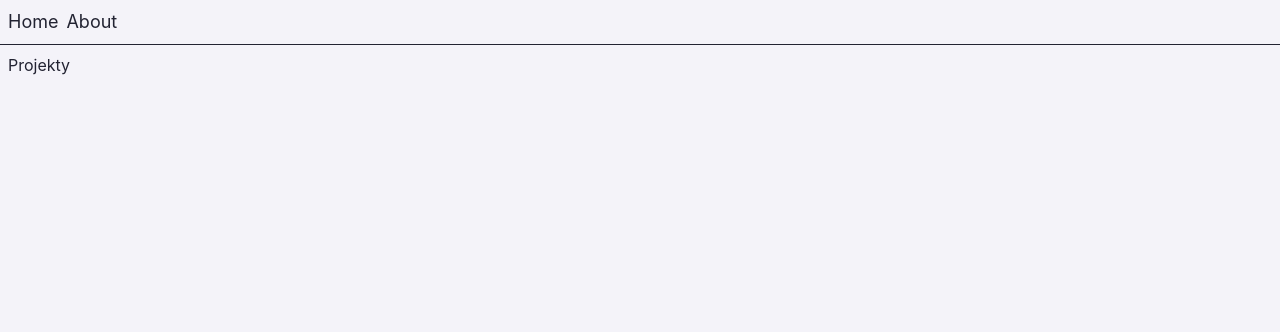
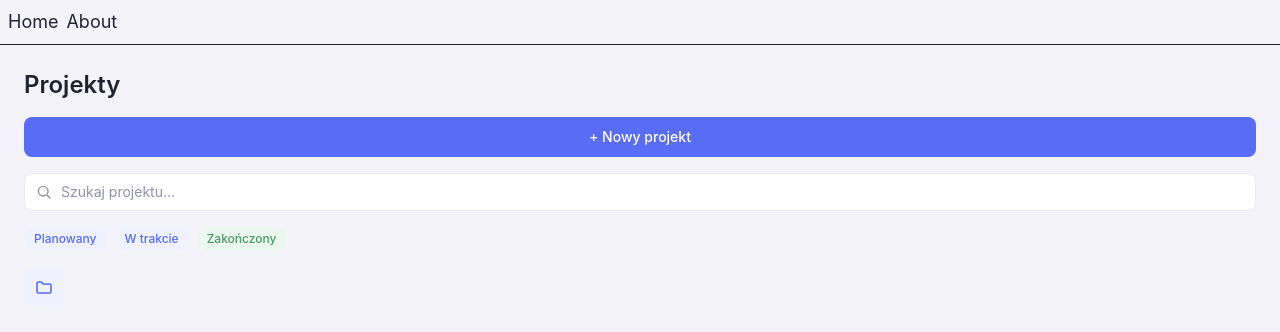
Before and after one commit to R3VANEK/status-pulse, a React (Vite) app in the folder frontend/: page /projects in a window 1280 px wide. Shown: the top 332 px of the page. Built offline with nearby package versions, Linux system fonts and the light colour scheme; no server answers.

Commit message:
Add Button, StatusBadge, SearchInput and ProjectIcon atoms

```diff
--- /dev/null
+++ b/frontend/src/components/atoms/Button.tsx
@@ -0,0 +1,17 @@
+import type { ButtonHTMLAttributes } from "react";
+
+type ButtonProps = ButtonHTMLAttributes<HTMLButtonElement>;
+
+export function Button({
+  className = "",
+  type = "button",
+  ...props
+}: ButtonProps) {
+  return (
+    <button
+      type={type}
+      className={`bg-primary text-on-primary focus-visible:outline-primary inline-flex items-center justify-center gap-2 rounded-lg px-4 py-2.5 text-sm font-medium transition-opacity hover:opacity-90 focus-visible:outline-2 focus-visible:outline-offset-2 ${className}`}
+      {...props}
+    />
+  );
+}
--- /dev/null
+++ b/frontend/src/components/atoms/ProjectIcon.tsx
@@ -0,0 +1,19 @@
+export function ProjectIcon() {
+  return (
+    <div className="bg-primary-soft text-on-primary-soft flex size-10 shrink-0 items-center justify-center rounded-lg">
+      <svg
+        aria-hidden="true"
+        viewBox="0 0 20 20"
+        fill="none"
+        stroke="currentColor"
+        strokeWidth="1.6"
+        className="size-5"
+      >
+        <path
+          d="M3 6.5A1.5 1.5 0 0 1 4.5 5h3l1.5 2h6.5A1.5 1.5 0 0 1 17 8.5v6a1.5 1.5 0 0 1-1.5 1.5h-11A1.5 1.5 0 0 1 3 14.5z"
+          strokeLinejoin="round"
+        />
+      </svg>
+    </div>
+  );
+}
--- /dev/null
+++ b/frontend/src/components/atoms/SearchInput.tsx
@@ -0,0 +1,26 @@
+import type { InputHTMLAttributes } from "react";
+
+type SearchInputProps = Omit<InputHTMLAttributes<HTMLInputElement>, "type">;
+
+export function SearchInput({ className = "", ...props }: SearchInputProps) {
+  return (
+    <div className={`relative ${className}`}>
+      <svg
+        aria-hidden="true"
+        viewBox="0 0 20 20"
+        fill="none"
+        stroke="currentColor"
+        strokeWidth="1.8"
+        className="text-fg-muted pointer-events-none absolute top-1/2 left-3 size-4 -translate-y-1/2"
+      >
+        <circle cx="9" cy="9" r="6" />
+        <path d="m14 14 3.5 3.5" strokeLinecap="round" />
+      </svg>
+      <input
+        type="search"
+        className="border-line bg-surface text-fg placeholder:text-fg-muted focus:border-primary w-full rounded-lg border py-2 pr-3 pl-9 text-sm focus:outline-none"
+        {...props}
+      />
+    </div>
+  );
+}
--- /dev/null
+++ b/frontend/src/components/atoms/StatusBadge.tsx
@@ -0,0 +1,35 @@
+import type { ProjectStatus } from "../../types/project";
+
+const STATUS_STYLES: Record<
+  ProjectStatus,
+  { label: string; className: string }
+> = {
+  planned: {
+    label: "Planowany",
+    className: "bg-primary-soft text-on-primary-soft",
+  },
+  in_progress: {
+    label: "W trakcie",
+    className: "bg-primary-soft text-on-primary-soft",
+  },
+  completed: {
+    label: "Zakończony",
+    className: "bg-success-soft text-on-success-soft",
+  },
+};
+
+type StatusBadgeProps = {
+  status: ProjectStatus;
+};
+
+export function StatusBadge({ status }: StatusBadgeProps) {
+  const { label, className } = STATUS_STYLES[status];
+
+  return (
+    <span
+      className={`inline-flex items-center rounded-full px-2.5 py-1 text-xs font-medium ${className}`}
+    >
+      {label}
+    </span>
+  );
+}
--- a/frontend/src/routes/projects.tsx
+++ b/frontend/src/routes/projects.tsx
@@ -1,4 +1,8 @@
 import { createFileRoute } from "@tanstack/react-router";
+import { Button } from "../components/atoms/Button";
+import { ProjectIcon } from "../components/atoms/ProjectIcon";
+import { SearchInput } from "../components/atoms/SearchInput";
+import { StatusBadge } from "../components/atoms/StatusBadge";
 
 export const Route = createFileRoute("/projects")({
   component: ProjectsPage,
@@ -6,8 +10,19 @@ export const Route = createFileRoute("/projects")({
 
 function ProjectsPage() {
   return (
-    <div className="p-2">
-      <h1>Projekty</h1>
+    <div className="flex flex-col gap-4 p-6">
+      <h1 className="text-2xl font-semibold">Projekty</h1>
+      <Button>+ Nowy projekt</Button>
+      <SearchInput
+        placeholder="Szukaj projektu…"
+        aria-label="Szukaj projektu"
+      />
+      <div className="flex gap-2">
+        <StatusBadge status="planned" />
+        <StatusBadge status="in_progress" />
+        <StatusBadge status="completed" />
+      </div>
+      <ProjectIcon />
     </div>
   );
 }
```
